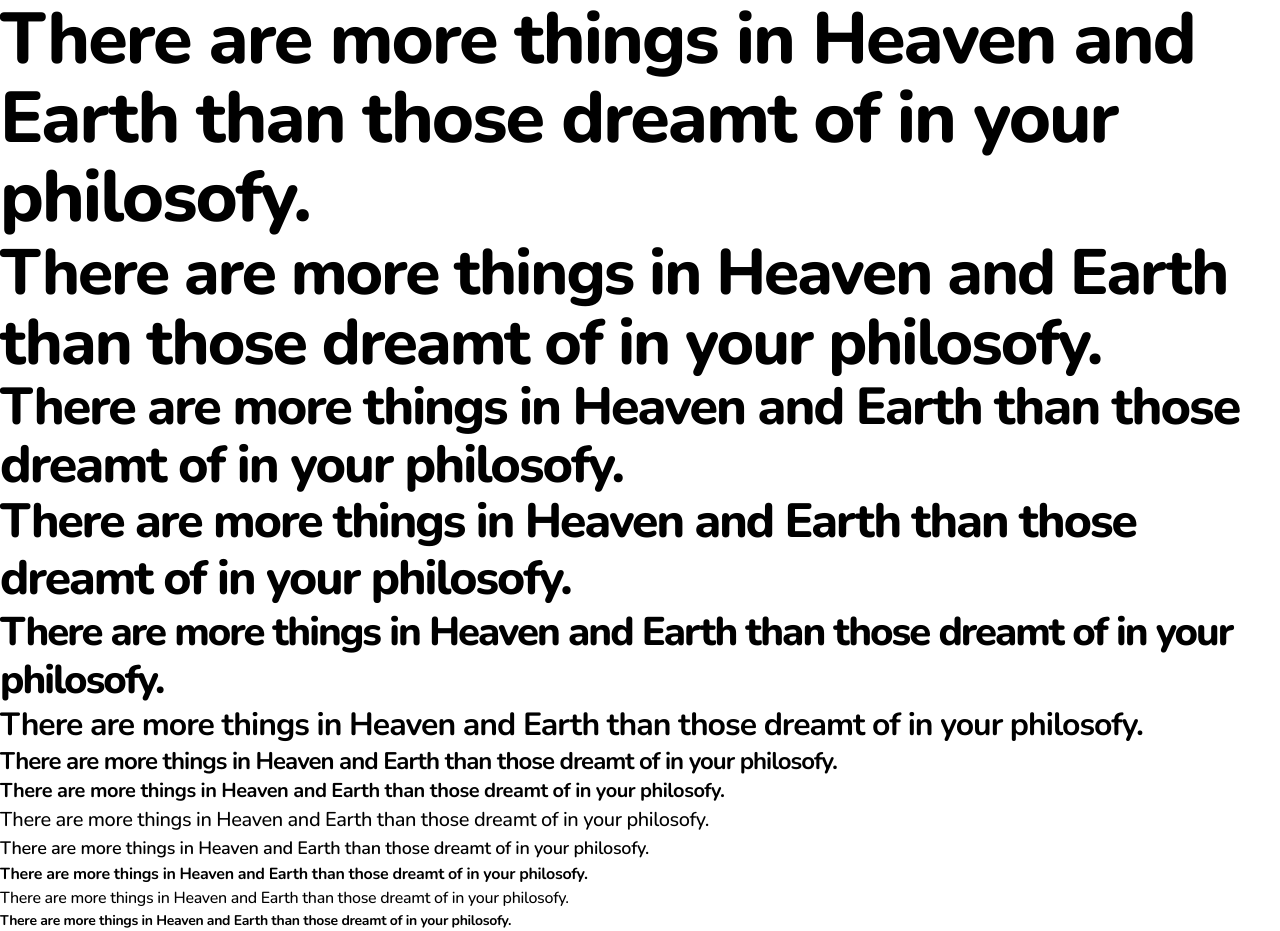
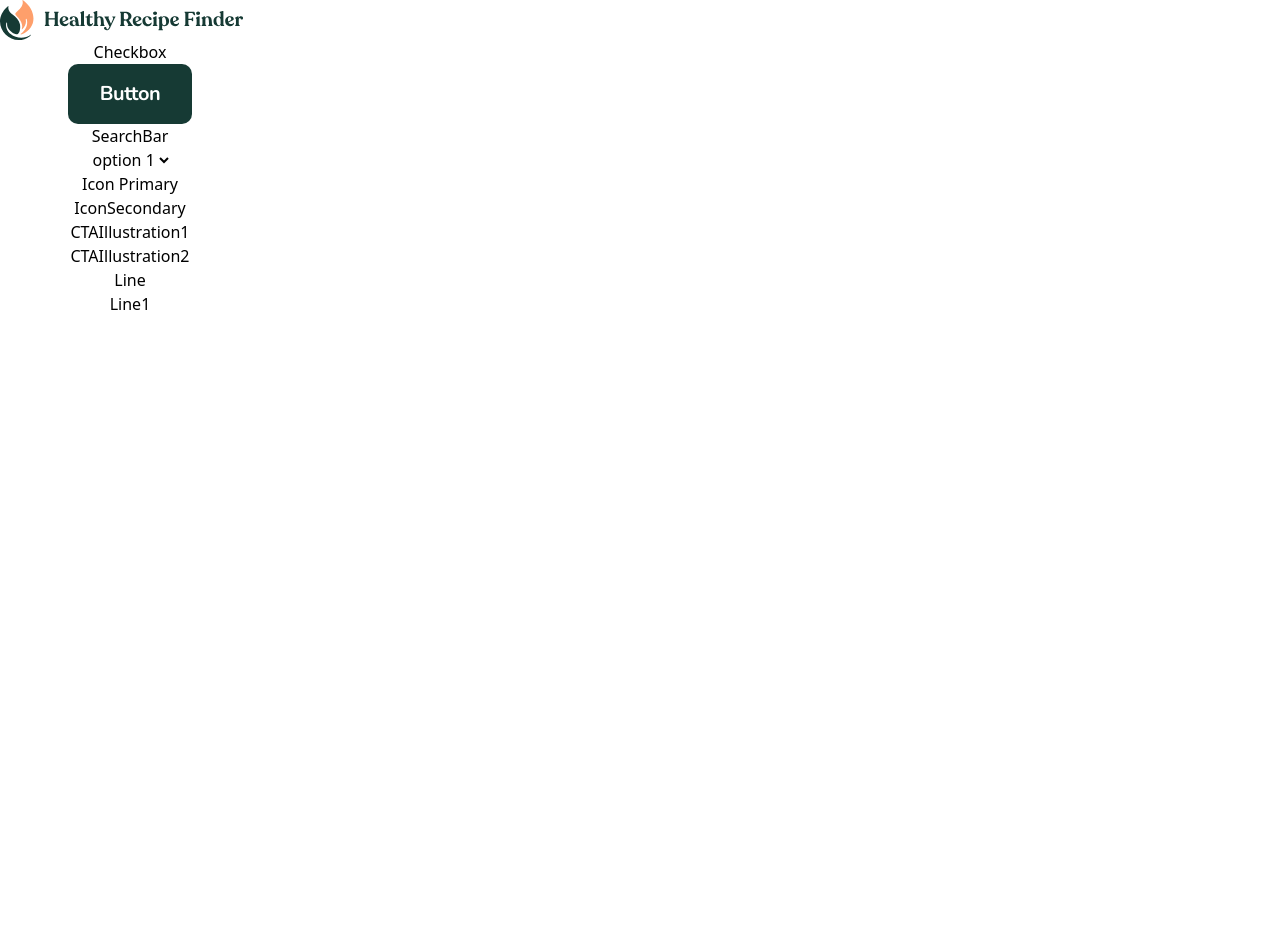
Before and after one commit to emedranoh19a/recipe-finder-website, a Next.js app: page / in a window 1280 px wide. After the commit the page ends 800 px from the top, so only its background shows below. Built offline with nearby package versions, Linux system fonts and the light colour scheme.

Commit message:
add: button ui component

```diff
--- a/app/globals.css
+++ b/app/globals.css
@@ -11,53 +11,49 @@
   --color-orange-500: #fe9f6b;
   --color-teal-500: #49ac9b;
   --color-indigo-500: #697ddb;
+
+  --font-nunito: var(--font-nunito);
+  --font-nunito-sans: var(--font-nunito-sans);
 }
 /* TODO: Hacer la tipografía responsiva */
 /* TODO: Hacer archivos de los componentes de UI de react */
 /* TODO: Hacer un commit con los design tokens */
 .preset-1-mobile {
-  @apply text-[52px] leading-[110%] tracking-[-2px] font-extrabold;
+  @apply text-[52px] leading-[110%] tracking-[-2px] font-extrabold font-nunito;
 }
 .preset-1-tablet {
-  @apply text-[64px] leading-[110%] tracking-[-2px] font-extrabold;
+  @apply text-[64px] leading-[110%] tracking-[-2px] font-extrabold font-nunito;
 }
 .preset-1 {
-  /* //72/110/-2 */
-  @apply text-[72px] leading-[110%] tracking-[-2px] font-extrabold;
+  @apply text-[72px] leading-[110%] tracking-[-2px] font-extrabold font-nunito;
 }
-/* TODO: Aplicar las variables de fuente para Tailwind, pero a partir de NextJS. */
 .preset-2-mobile {
-  @apply text-[40px] leading-[120%] tracking-[-2px] font-extrabold;
+  @apply text-[40px] leading-[120%] tracking-[-2px] font-extrabold font-nunito;
 }
 .preset-2 {
-  @apply text-[48px] leading-[120%] tracking-[-2px] font-extrabold;
+  @apply text-[48px] leading-[120%] tracking-[-2px] font-extrabold font-nunito;
 }
 .preset-3 {
-  @apply text-[32px] leading-[130%] tracking-[-1px] font-bold;
+  @apply text-[32px] leading-[130%] tracking-[-1px] font-bold font-nunito;
 }
 .preset-4 {
-  @apply text-[24px] leading-[130%] tracking-[-1px] font-bold;
+  @apply text-[24px] leading-[130%] tracking-[-1px] font-bold font-nunito;
 }
 .preset-5 {
-  @apply text-[20px] leading-[140%] tracking-[-0.5px] font-bold;
+  @apply text-[20px] leading-[140%] tracking-[-0.5px] font-bold font-nunito;
 }
 .preset-6 {
-  /* @apply; */
-  @apply text-[20px] leading-[150%] tracking-[-0.4px] font-medium;
+  @apply text-[20px] leading-[150%] tracking-[-0.4px] font-medium font-nunito-sans;
 }
 .preset-7 {
-  /* @apply; */
-  @apply text-[18px] leading-[150%] tracking-[-0.3px] font-semibold;
+  @apply text-[18px] leading-[150%] tracking-[-0.3px] font-semibold font-nunito;
 }
 .preset-8 {
-  /* @apply; */
-  @apply text-[16px] leading-[150%] tracking-[-0.3px] font-bold;
+  @apply text-[16px] leading-[150%] tracking-[-0.3px] font-bold font-nunito-sans;
 }
 .preset-9 {
-  /* @apply; */
-  @apply text-[16px] leading-[150%] tracking-[-0.3px] font-medium;
+  @apply text-[16px] leading-[150%] tracking-[-0.3px] font-medium font-nunito-sans;
 }
 .preset-10 {
-  /* @apply; */
-  @apply text-[14px] leading-[150%] tracking-[-0.3px] font-bold;
+  @apply text-[14px] leading-[150%] tracking-[-0.3px] font-bold font-nunito-sans;
 }
--- a/app/layout.tsx
+++ b/app/layout.tsx
@@ -1,19 +1,19 @@
 import { ReactElement } from "react";
-
+import "./globals.css"
 import { Nunito, Nunito_Sans } from "next/font/google";
 const nunito = Nunito({
   subsets: ["latin"],
-  variable: "--nunito"
+  variable: "--font-nunito"
 });
 const nunitoSans = Nunito_Sans(
   {
     subsets: ["latin"],
-    variable: "--nunito-sans"
+    variable: "--font-nunito-sans"
   }
 );
 export default function Layout({ children }: { children: ReactElement }) {
   return <html>
-    <body className={`text-lg ${nunito.className}`}>
+    <body className={`antialiased ${nunito.variable} ${nunitoSans.variable}`}>
       {children}
     </body>
   </html>
--- a/app/page.tsx
+++ b/app/page.tsx
@@ -1,8 +1,19 @@
-import "./globals.css"
+import Button from "./ui/Button";
+import Checkbox from "./ui/Checkbox";
+import IconPrimary from "./ui/IconPrimary";
+import IconSecondary from "./ui/IconSecondary";
+import Logo from "./ui/Logo";
+import CTAIllustration1 from "./ui/Ornamentals/CTAIllustration1";
+import CTAIllustration2 from "./ui/Ornamentals/CTAIllustration2";
+import Line from "./ui/Ornamentals/Line";
+import Line1 from "./ui/Ornamentals/Line1";
+import SearchBar from "./ui/SearchBar";
+import SelectButton from "./ui/SelectButton";
+
 // This is the home page.
 export default function Page() {
 
-  return <div className="">
+  return <div className="w-fit mx-center grid place-items-center">
     {/* .preset-1-mobile {
   @apply text-[52px] leading-[110%] tracking-[-2px];
 }
@@ -12,18 +23,16 @@ export default function Page() {
 .preset-1 {
   @apply text-[72px] leading-[110%] tracking-[-2px];
 } */}
-    <h1 className="preset-1">There are more things in Heaven and Earth than those dreamt of in your philosofy.</h1>
-    <h1 className="preset-1-tablet">There are more things in Heaven and Earth than those dreamt of in your philosofy.</h1>
-    <h1 className="preset-1-mobile">There are more things in Heaven and Earth than those dreamt of in your philosofy.</h1>
-    <h1 className="preset-2">There are more things in Heaven and Earth than those dreamt of in your philosofy.</h1>
-    <h1 className="preset-2-mobile">There are more things in Heaven and Earth than those dreamt of in your philosofy.</h1>
-    <h1 className="preset-3">There are more things in Heaven and Earth than those dreamt of in your philosofy.</h1>
-    <h1 className="preset-4">There are more things in Heaven and Earth than those dreamt of in your philosofy.</h1>
-    <h1 className="preset-5">There are more things in Heaven and Earth than those dreamt of in your philosofy.</h1>
-    <h1 className="preset-6">There are more things in Heaven and Earth than those dreamt of in your philosofy.</h1>
-    <h1 className="preset-7">There are more things in Heaven and Earth than those dreamt of in your philosofy.</h1>
-    <h1 className="preset-8">There are more things in Heaven and Earth than those dreamt of in your philosofy.</h1>
-    <h1 className="preset-9">There are more things in Heaven and Earth than those dreamt of in your philosofy.</h1>
-    <h1 className="preset-10">There are more things in Heaven and Earth than those dreamt of in your philosofy.</h1>
+    <Logo />
+    <Checkbox />
+    <Button text="Button" />
+    <SearchBar />
+    <SelectButton />
+    <IconPrimary />
+    <IconSecondary />
+    <CTAIllustration1 />
+    <CTAIllustration2 />
+    <Line />
+    <Line1 />
   </div>
 }
--- a/app/ui/Button.tsx
+++ b/app/ui/Button.tsx
@@ -7,7 +7,13 @@ type ButtonProps = ComponentProps<"button"> & {
 };
 
 
-export default function Button({ text, className, onClick, ...otherProps }: ButtonProps) {
-    const buttonCn = cn("", className)
-    return <button className={buttonCn} onClick={onClick} {...otherProps}>{text}</button>
+export default function Button({ text, className, ...otherProps }: ButtonProps) {
+    const buttonCn = cn(
+        "px-8 py-4 bg-neutral-900 hover:bg-neutral-800 transition",
+        "outline-2 outline-offset-2",
+        "text-neutral-0 preset-5",
+        "rounded-[10px]",
+        "cursor-pointer",
+        className)
+    return <button className={buttonCn} {...otherProps}>{text}</button>
 }
--- /dev/null
+++ b/app/ui/IconPrimary.tsx
@@ -0,0 +1,3 @@
+export default function IconPrimary() {
+    return <div>Icon Primary</div>
+}
--- /dev/null
+++ b/app/ui/IconSecondary.tsx
@@ -0,0 +1,3 @@
+export default function IconSecondary() {
+    return <div>IconSecondary</div>
+}
--- a/app/ui/Logo.tsx
+++ b/app/ui/Logo.tsx
@@ -1,3 +1,7 @@
+import Image from "next/image";
+
 export default function Logo() {
-    return <div>Logo</div>
+    return <div className="relative w-65 h-10">
+        <Image src="/images/logo.svg" fill className="object-contain" alt="Logo" />
+    </div>
 }
--- /dev/null
+++ b/app/ui/SelectButton.tsx
@@ -0,0 +1,8 @@
+export default function SelectButton() {
+    return <select>
+        <option>option 1</option>
+        <option>option 1</option>
+        <option>option 1</option>
+        <option>option 1</option>
+    </select>
+}
```
